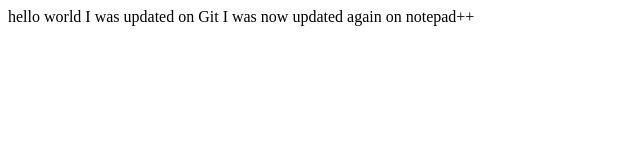
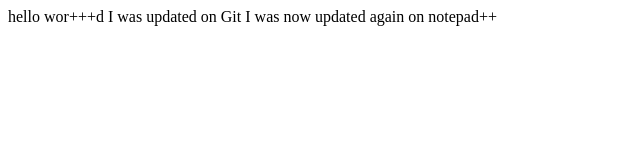
Before and after one commit to nbander14/lecture0, a plain HTML site: page hello.html in a window 1280 px wide. Shown: the full height of the page, 0-640 px from the left. Drawn offline with Linux system fonts and the light colour scheme.

Commit message:
Update hello.html

```diff
--- a/hello.html
+++ b/hello.html
@@ -4,7 +4,7 @@
       <title> My webpage!</title>
     </head>
     <body>
-      hello world
+      hello wor+++d
       I was updated on Git
 	  I was now updated again on notepad++
     </body>
```
